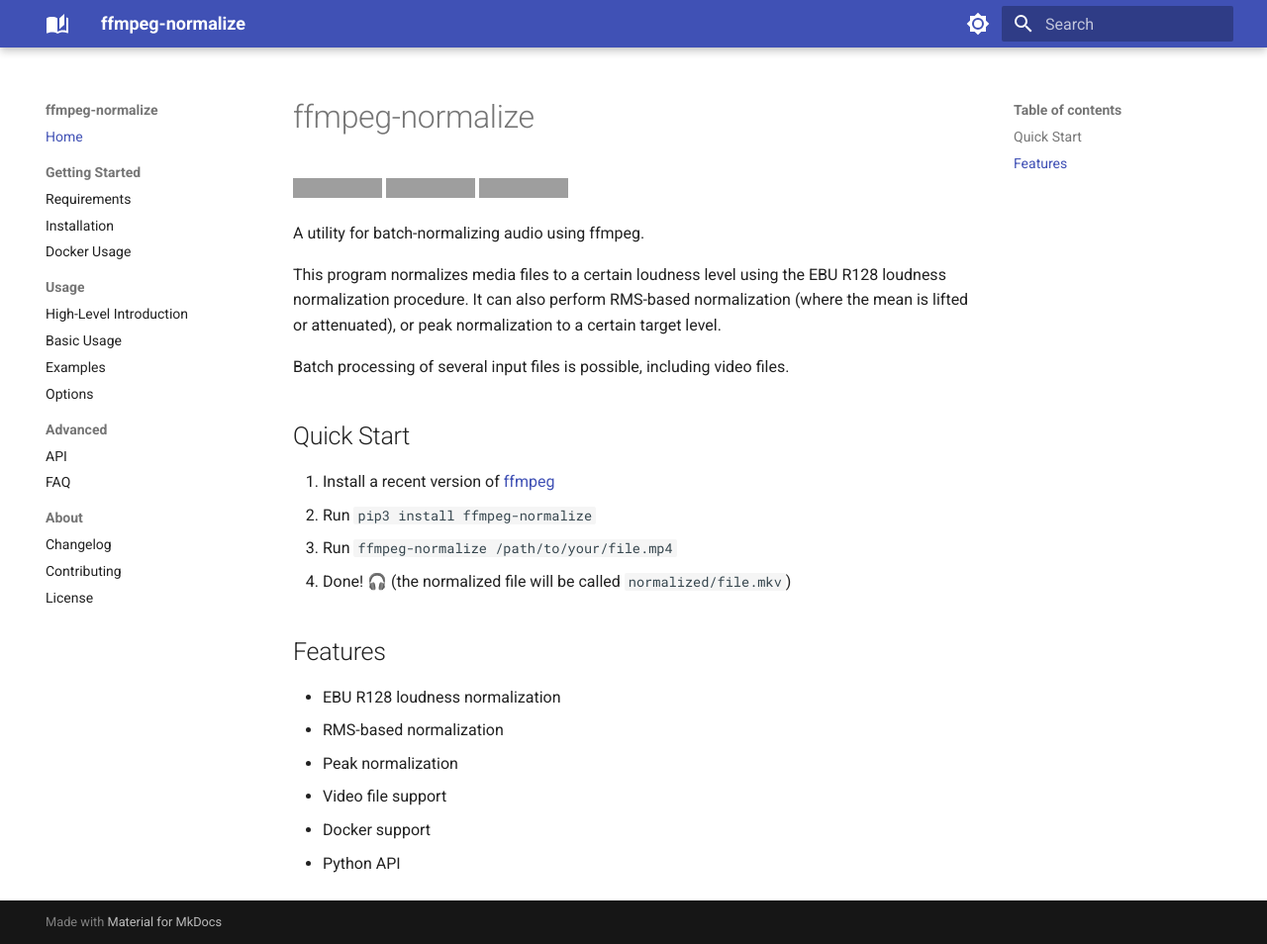
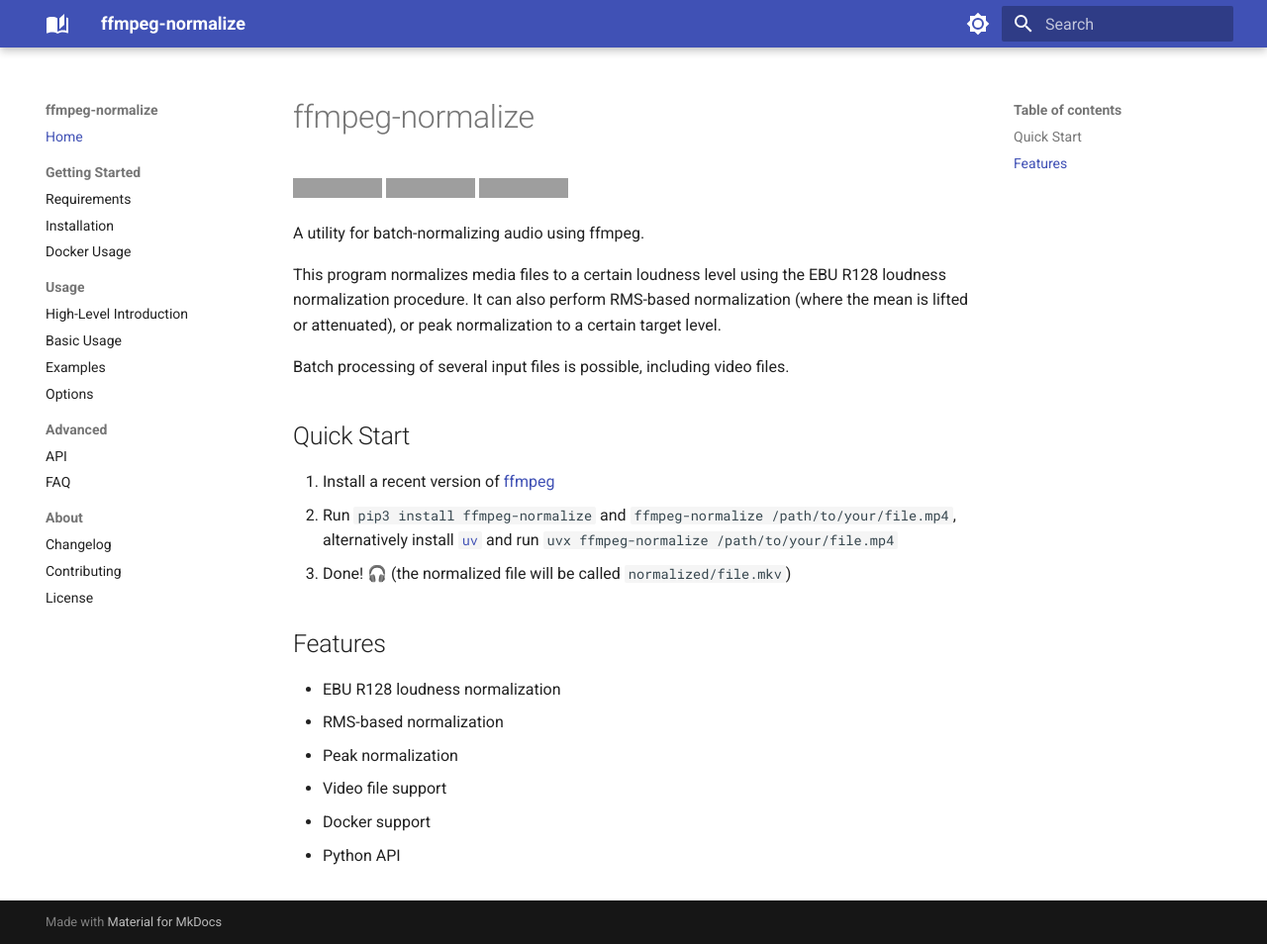
Before and after one commit to slhck/ffmpeg-normalize, an MkDocs documentation site: the page built from docs/index.md, in a window 1280 px wide and 954 px high. Shown: the whole window at 99% size. Built offline with MkDocs 1.6.1 and Material for MkDocs 9.7.7, drawn with Linux system fonts in a browser that asks for light colours; grey boxes are pictures that could not be loaded.

Commit message:
docs: update intro

```diff
--- a/docs/index.md
+++ b/docs/index.md
@@ -12,10 +12,10 @@
 
 ## Quick Start
 
+
 1. Install a recent version of [ffmpeg](https://ffmpeg.org/download.html)
-2. Run `pip3 install ffmpeg-normalize`
-3. Run `ffmpeg-normalize /path/to/your/file.mp4`
-4. Done! 🎧 (the normalized file will be called `normalized/file.mkv`)
+2. Run `pip3 install ffmpeg-normalize` and `ffmpeg-normalize /path/to/your/file.mp4`, alternatively install [`uv`](https://docs.astral.sh/uv/getting-started/installation/) and run `uvx ffmpeg-normalize /path/to/your/file.mp4`
+3. Done! 🎧 (the normalized file will be called `normalized/file.mkv`)
 
 ## Features
 
```
